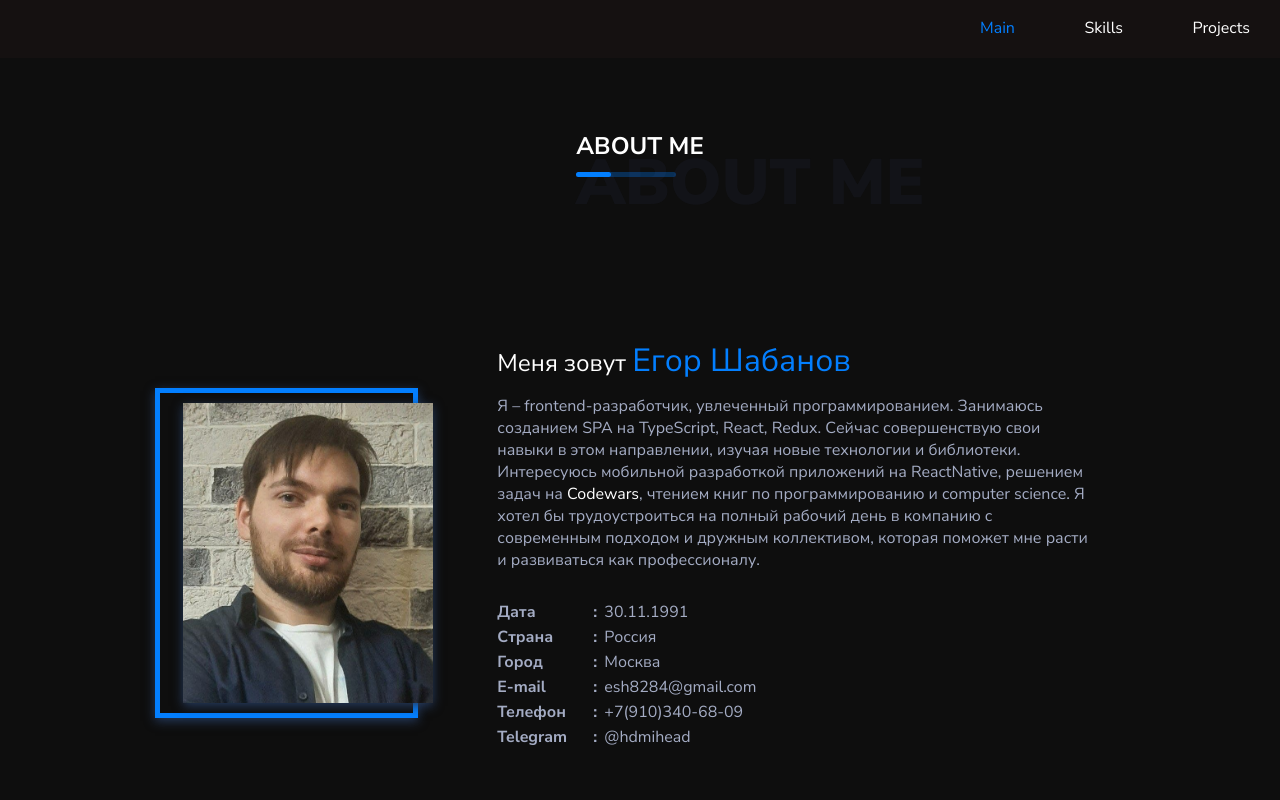
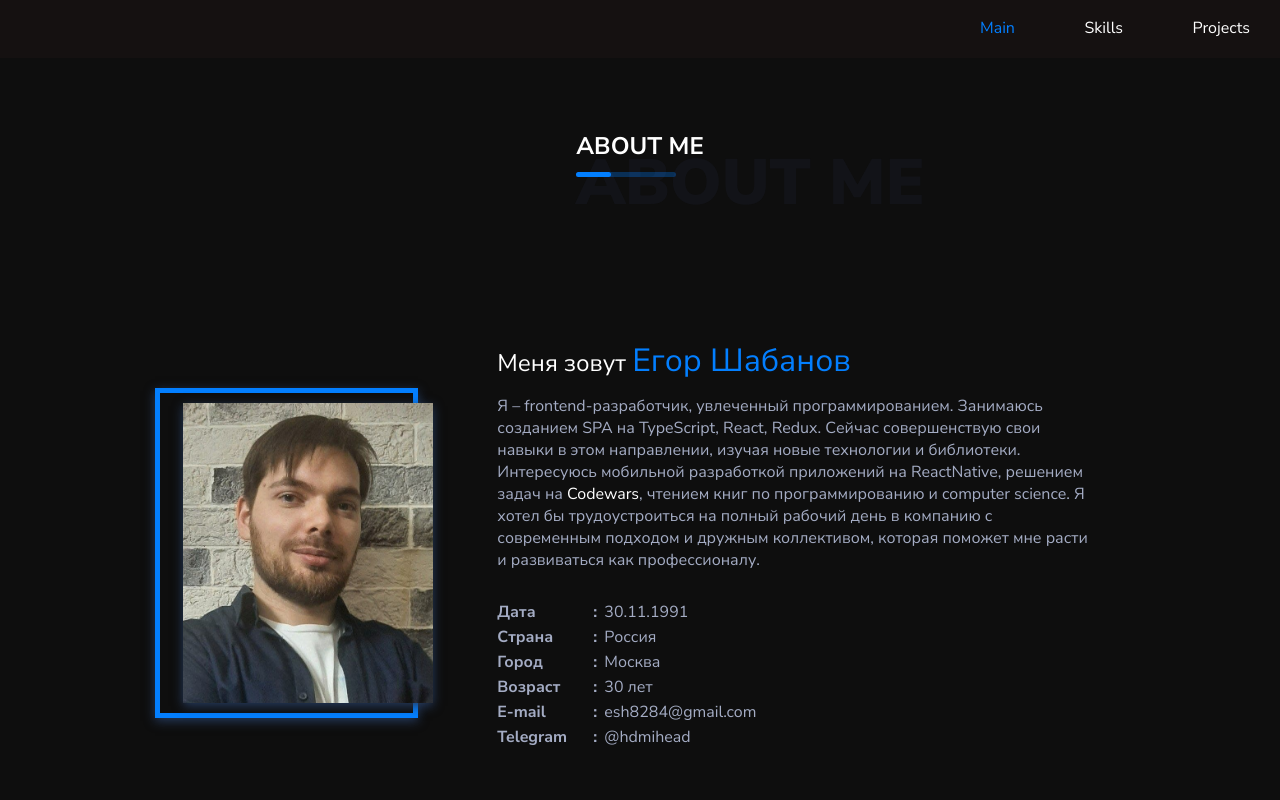
Before and after one commit to Esha-man/portfolio, a React (Create React App) app: page / in a window 1280 px wide. Shown: the top 800 px of the page. Built offline with nearby package versions, Linux system fonts and the light colour scheme.

Commit message:
refactor

```diff
--- a/src/Main/AboutMe/AboutMe.tsx
+++ b/src/Main/AboutMe/AboutMe.tsx
@@ -13,9 +13,10 @@ export const AboutMe = () => {
         {title: "Дата", value: "30.11.1991"},
         {title: "Страна", value: "Россия"},
         {title: "Город", value: "Москва"},
+        {title: "Возраст", value: "30 лет"},
         {title: "E-mail", value: "esh8284@gmail.com"},
-        {title: "Телефон", value: "+7(910)340-68-09"},
         {title: "Telegram", value: "@hdmihead"},
+
     ])
 
 
```
